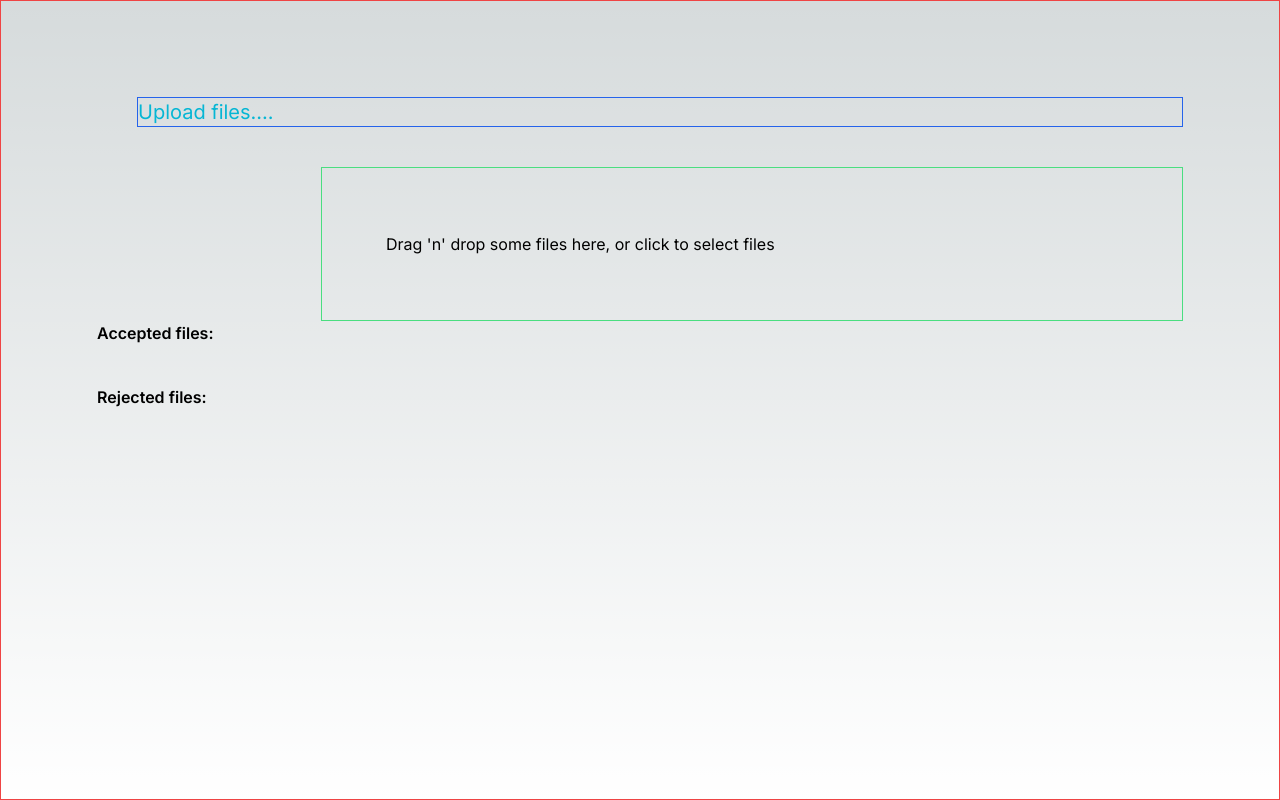
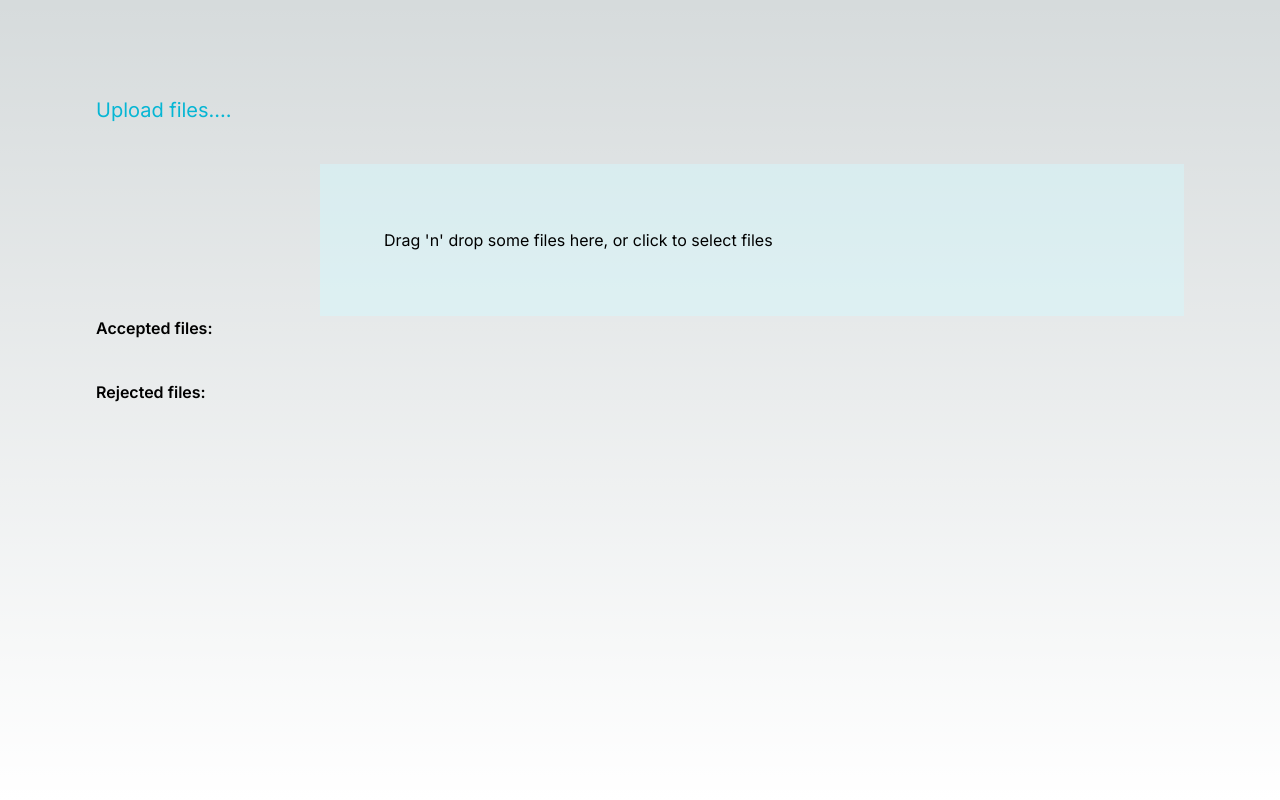
Before and after one commit to johnhm22/drag-and-drop, a Next.js app: page / in a window 1280 px wide. Built offline with nearby package versions, Linux system fonts and the light colour scheme.

Commit message:
Removing borders used to help tailwind config Making tailwind changes

```diff
--- a/app/page.tsx
+++ b/app/page.tsx
@@ -2,11 +2,9 @@ import DropZone from './components/DropZone';
 
 export default function Home() {
   return (
-    <main className='flex min-h-screen flex-col p-24 border border-red-500'>
-      <h1 className='text-cyan-500 text-xl ml-10 border border-blue-600'>
-        Upload files....
-      </h1>
-      <DropZone className='mt-10 p-16 border border-green-400 ml-56' />
+    <main className='flex min-h-screen flex-col p-24'>
+      <h1 className='text-cyan-500 text-xl'>Upload files....</h1>
+      <DropZone className='mt-10 p-16 ml-56 bg-cyan-100 bg-opacity-40' />
     </main>
   );
 }
```
